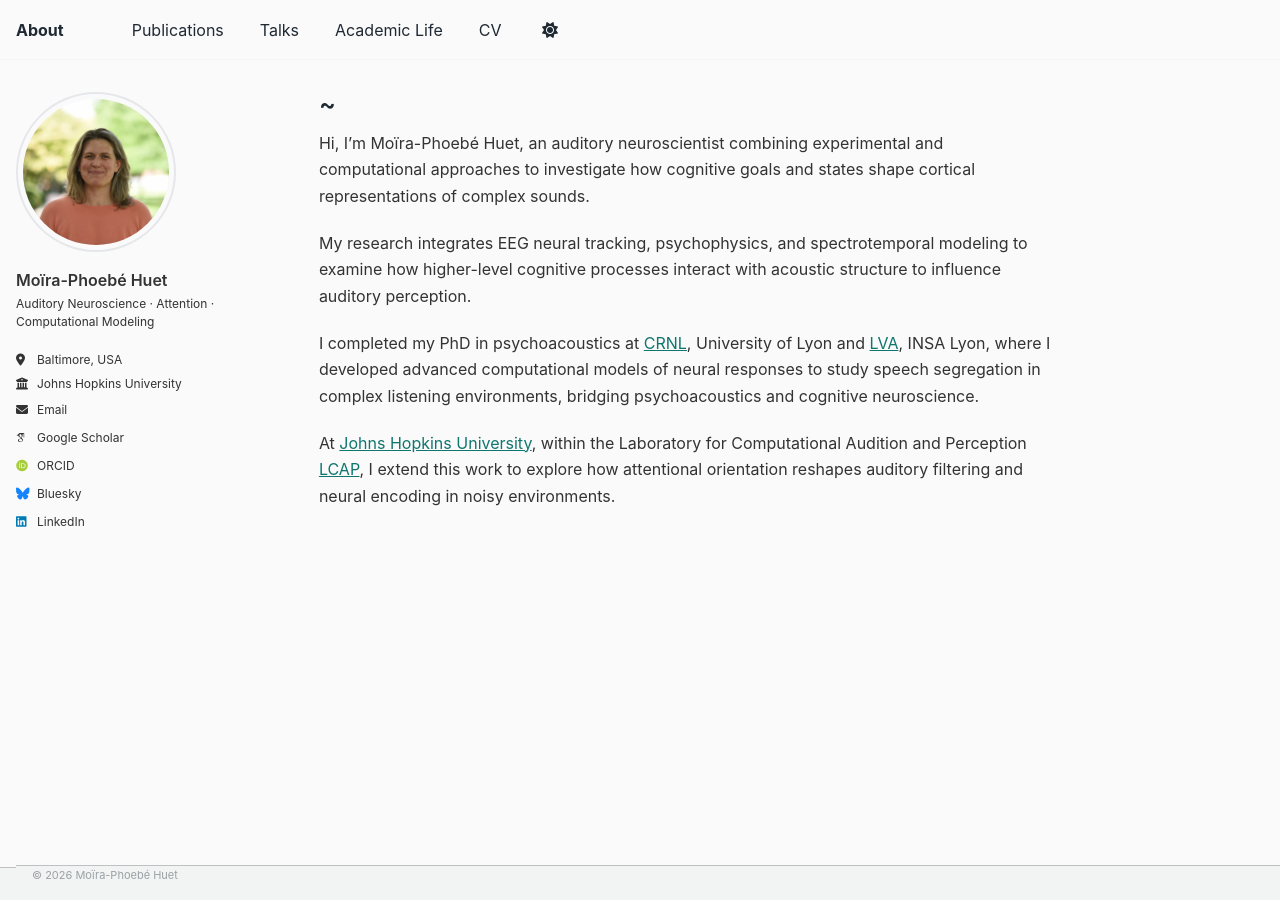
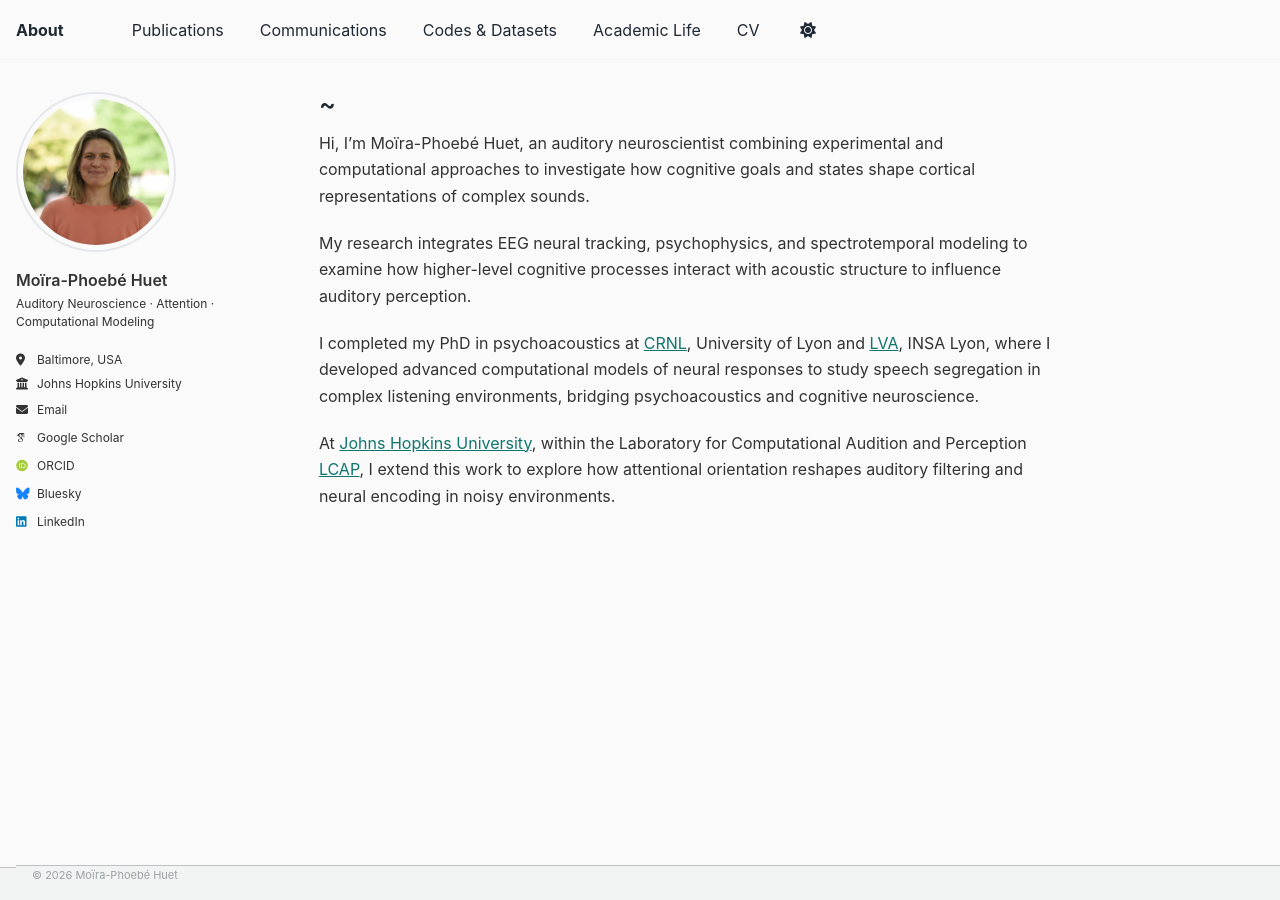
Before and after one commit to mphuet/mphuet.github.io, a Jekyll site: the page built from _pages/about.md, in a window 1280 px wide. Built offline with Jekyll 4.4.1, drawn with Linux system fonts in a browser that asks for light colours; some web fonts are replaced.

Commit message:
Update navigation.yml

```diff
--- a/_data/navigation.yml
+++ b/_data/navigation.yml
@@ -11,8 +11,11 @@ main:
   - title: "Publications"
     url: /publications/
 
-  - title: "Talks"
+  - title: "Communications"
     url: /talksandpresentations/
+
+  - title: "Codes & Datasets"
+    url: /codes/
 
   - title: "Academic Life"
     url: /academiclife/
```
